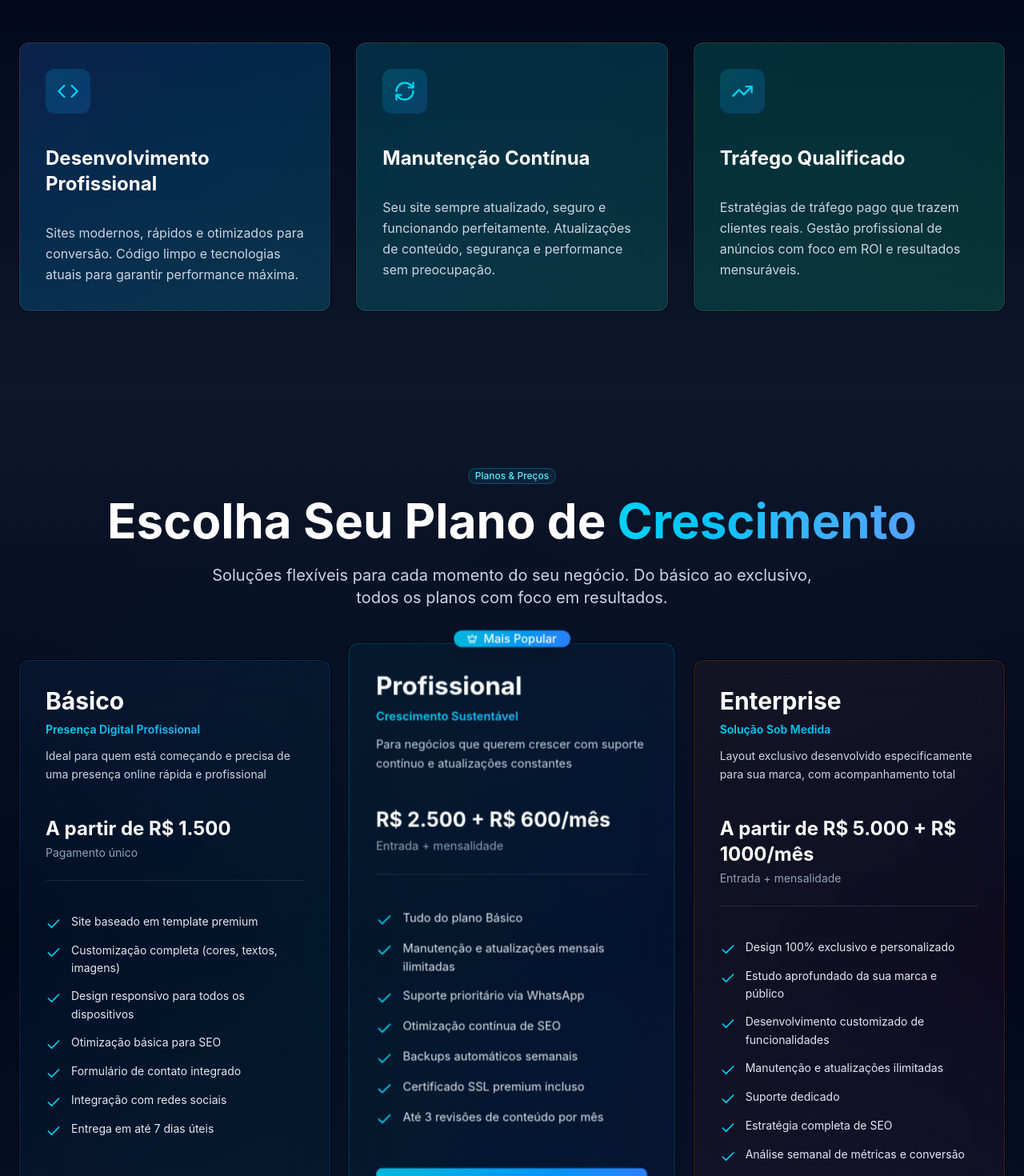
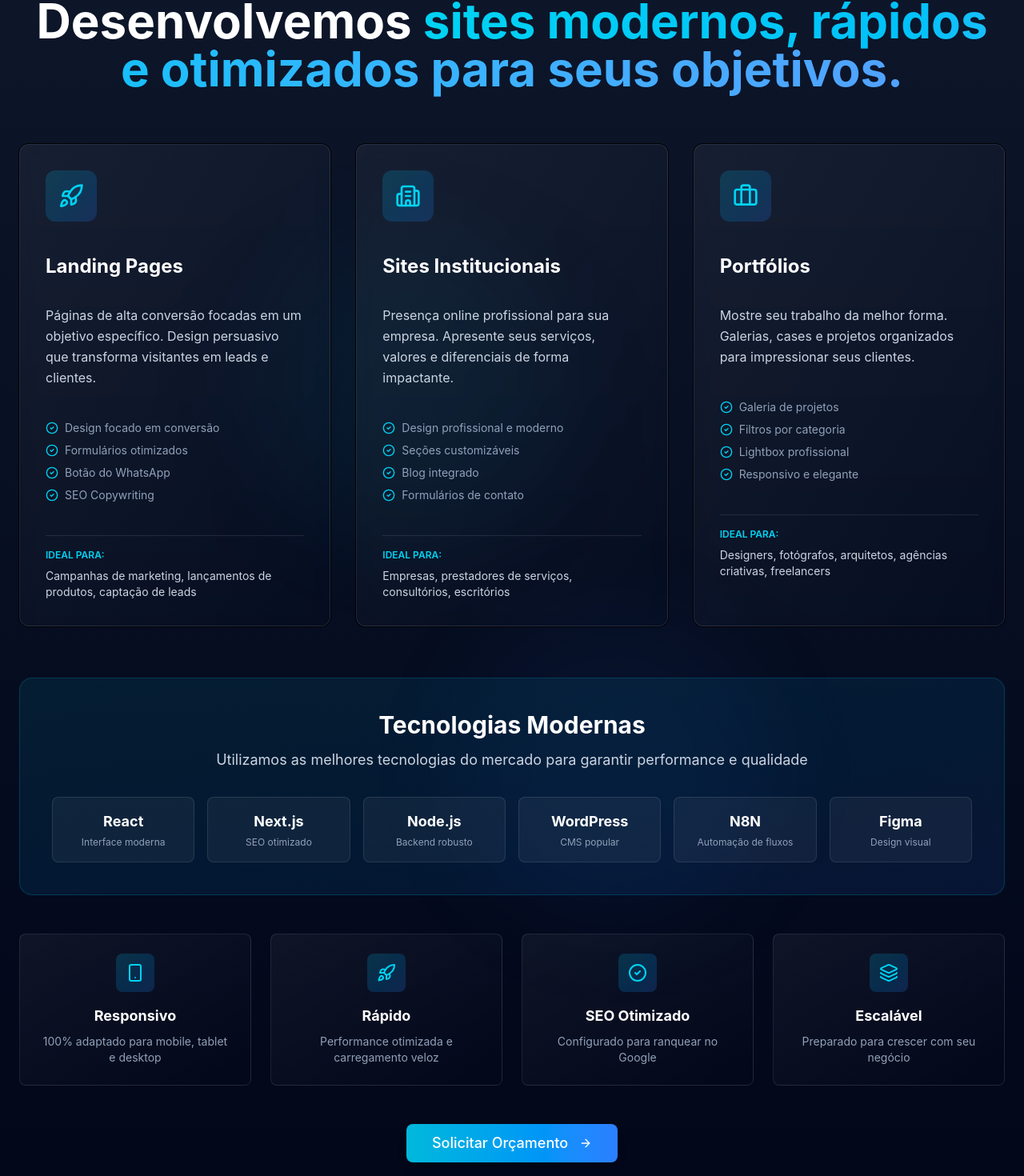
Before and after one commit to GuilhermeJSales/evrixtech1, a Next.js app: page / in a window 1280 px wide. Shown: the part 939-2409 px from the top of the page at 80% size. Built offline with nearby package versions, Linux system fonts and the light colour scheme.

Commit message:
(feat): add  development services section

```diff
--- /dev/null
+++ b/src/app/_components/developmentServices.tsx
@@ -0,0 +1,199 @@
+"use client";
+import {
+  Rocket,
+  ShoppingCart,
+  Building2,
+  Briefcase,
+  Layers,
+  Smartphone,
+  CheckCircle2,
+  ArrowRight,
+  LucideIcon,
+} from "lucide-react";
+import { Badge } from "@/components/ui/badge";
+import { Card } from "@/components/ui/card";
+import { Button } from "@/components/ui/button";
+import { developmentServices } from "@/data/landingData";
+import { DevServicesIcons } from "../types/lading";
+
+const iconMap: Record<DevServicesIcons, LucideIcon> = {
+  Rocket,
+  ShoppingCart,
+  Building2,
+  Briefcase,
+  Layers,
+  Smartphone,
+};
+
+export default function DevelopmentServices() {
+  const handleWhatsAppClick = () => {
+    window.open(
+      "https://wa.me/5511961683295?text=Olá! Gostaria de saber mais sobre desenvolvimento de sites da EvrixTech.",
+      "_blank",
+    );
+  };
+
+  return (
+    <section className="relative overflow-hidden bg-gradient-to-b from-slate-900 to-slate-950 py-12 md:py-24">
+      {/* Background decoration */}
+      <div className="absolute top-1/4 left-1/4 h-96 w-96 rounded-full bg-cyan-500/5 blur-3xl"></div>
+      <div className="absolute right-1/4 bottom-1/4 h-96 w-96 rounded-full bg-blue-500/5 blur-3xl"></div>
+
+      <div className="relative z-10 mx-auto max-w-7xl px-4 sm:px-6">
+        {/* Section header */}
+        <div className="mb-12 text-center md:mb-16">
+          <Badge className="mb-4 border-cyan-500/30 bg-cyan-500/10 text-xs text-cyan-300 sm:text-sm">
+            Desenvolvimento Profissional
+          </Badge>
+          <h2 className="mb-4 px-4 text-3xl font-bold text-white sm:text-4xl md:mb-6 md:text-5xl lg:text-6xl">
+            Desenvolvemos
+            <span className="bg-gradient-to-r from-cyan-400 to-blue-400 bg-clip-text text-transparent">
+              {" "}
+              sites modernos, rápidos e otimizados para seus objetivos.
+            </span>
+          </h2>
+        </div>
+
+        {/* Services grid */}
+        <div className="mb-12 grid gap-6 sm:grid-cols-2 md:mb-16 md:gap-8 lg:grid-cols-3">
+          {developmentServices.map((service, idx) => {
+            const Icon = iconMap[service.icon] || Layers;
+
+            return (
+              <Card
+                key={service.id}
+                className="group border border-white/10 bg-gradient-to-br from-white/5 to-white/0 p-6 backdrop-blur-sm transition-all duration-500 hover:scale-105 hover:border-cyan-500/30 hover:shadow-xl hover:shadow-cyan-500/10 md:p-8"
+              >
+                {/* Icon */}
+                <div className="mb-6 flex h-14 w-14 items-center justify-center rounded-xl bg-gradient-to-br from-cyan-500/20 to-blue-500/20 transition-all duration-300 group-hover:scale-110 group-hover:rotate-3 md:h-16 md:w-16">
+                  <Icon className="h-7 w-7 text-cyan-400 md:h-8 md:w-8" />
+                </div>
+
+                {/* Title */}
+                <h3 className="mb-3 text-xl font-bold text-white transition-colors group-hover:text-cyan-400 md:mb-4 md:text-2xl">
+                  {service.title}
+                </h3>
+
+                {/* Description */}
+                <p className="mb-6 text-sm leading-relaxed text-slate-300 md:text-base">
+                  {service.description}
+                </p>
+
+                {/* Features list */}
+                <div className="mb-6 space-y-2">
+                  {service.features.map((feature, fidx) => (
+                    <div key={fidx} className="flex items-start gap-2">
+                      <CheckCircle2 className="mt-0.5 h-4 w-4 flex-shrink-0 text-cyan-400" />
+                      <span className="text-xs text-slate-400 md:text-sm">
+                        {feature}
+                      </span>
+                    </div>
+                  ))}
+                </div>
+
+                {/* Ideal for badge */}
+                <div className="border-t border-white/10 pt-4">
+                  <p className="mb-2 text-xs font-semibold text-cyan-400">
+                    IDEAL PARA:
+                  </p>
+                  <p className="text-sm text-slate-300">{service.idealFor}</p>
+                </div>
+              </Card>
+            );
+          })}
+        </div>
+
+        {/* Technologies section */}
+        <div className="mb-12 rounded-2xl border border-cyan-500/20 bg-gradient-to-br from-cyan-500/10 to-blue-500/10 p-6 md:p-10">
+          <div className="mb-8 text-center">
+            <h3 className="mb-3 text-2xl font-bold text-white md:text-3xl">
+              Tecnologias Modernas
+            </h3>
+            <p className="text-base text-slate-300 md:text-lg">
+              Utilizamos as melhores tecnologias do mercado para garantir
+              performance e qualidade
+            </p>
+          </div>
+
+          <div className="grid grid-cols-2 gap-4 sm:grid-cols-3 md:grid-cols-4 lg:grid-cols-6">
+            {[
+              { name: "React", desc: "Interface moderna" },
+              { name: "Next.js", desc: "SEO otimizado" },
+              { name: "Node.js", desc: "Backend robusto" },
+              { name: "WordPress", desc: "CMS popular" },
+              { name: "N8N", desc: "Automação de fluxos" },
+              { name: "Figma", desc: "Design visual" },
+            ].map((tech, idx) => (
+              <div
+                key={idx}
+                className="rounded-lg border border-white/10 bg-white/5 p-4 text-center transition-all duration-300 hover:border-cyan-500/30 hover:bg-white/10"
+              >
+                <p className="mb-1 text-base font-bold text-white md:text-lg">
+                  {tech.name}
+                </p>
+                <p className="text-xs text-slate-400">{tech.desc}</p>
+              </div>
+            ))}
+          </div>
+        </div>
+
+        {/* Features grid */}
+        <div className="mb-12 grid gap-6 sm:grid-cols-2 lg:grid-cols-4">
+          {[
+            {
+              icon: Smartphone,
+              title: "Responsivo",
+              desc: "100% adaptado para mobile, tablet e desktop",
+            },
+            {
+              icon: Rocket,
+              title: "Rápido",
+              desc: "Performance otimizada e carregamento veloz",
+            },
+            {
+              icon: CheckCircle2,
+              title: "SEO Otimizado",
+              desc: "Configurado para ranquear no Google",
+            },
+            {
+              icon: Layers,
+              title: "Escalável",
+              desc: "Preparado para crescer com seu negócio",
+            },
+          ].map((feature, idx) => {
+            const Icon = feature.icon;
+            return (
+              <div
+                key={idx}
+                className="rounded-lg border border-white/10 bg-gradient-to-br from-white/5 to-white/0 p-6 text-center"
+              >
+                <div className="mx-auto mb-4 flex h-12 w-12 items-center justify-center rounded-lg bg-gradient-to-br from-cyan-500/20 to-blue-500/20">
+                  <Icon className="h-6 w-6 text-cyan-400" />
+                </div>
+                <h4 className="mb-2 text-lg font-bold text-white">
+                  {feature.title}
+                </h4>
+                <p className="text-sm text-slate-400">{feature.desc}</p>
+              </div>
+            );
+          })}
+        </div>
+
+        {/* CTA */}
+        <div className="text-center">
+          <Button
+            onClick={handleWhatsAppClick}
+            size="lg"
+            className="w-full cursor-pointer border-0 bg-gradient-to-r from-cyan-500 to-blue-500 px-6 py-5 text-base text-white shadow-lg hover:from-cyan-400 hover:to-blue-400 sm:w-auto sm:px-8 sm:py-6 sm:text-lg"
+          >
+            Solicitar Orçamento
+            <ArrowRight className="ml-2 h-4 w-4 sm:h-5 sm:w-5" />
+          </Button>
+          <p className="mt-4 text-sm text-slate-400">
+            Resposta em até 24 horas • Consulta gratuita
+          </p>
+        </div>
+      </div>
+    </section>
+  );
+}
--- a/src/app/page.tsx
+++ b/src/app/page.tsx
@@ -1,3 +1,4 @@
+import DevelopmentServices from "./_components/developmentServices";
 import Hero from "./_components/hero";
 import PricingsPlans from "./_components/princingsPlans";
 import Services from "./_components/services";
@@ -6,8 +7,9 @@ export default function Home() {
   return (
     <>
       <Hero />
+      <DevelopmentServices />
+      <PricingsPlans />
       <Services />
-      <PricingsPlans />
     </>
   );
 }
--- a/src/app/types/lading.ts
+++ b/src/app/types/lading.ts
@@ -41,3 +41,19 @@ export interface Plans {
   popular: boolean;
   color: PlanColors;
 }
+
+export type DevServicesIcons =
+  | "Rocket"
+  | "ShoppingCart"
+  | "Building2"
+  | "Briefcase"
+  | "Layers"
+  | "Smartphone";
+export interface DevServices {
+  id: number;
+  icon: DevServicesIcons;
+  title: string;
+  description: string;
+  features: string[];
+  idealFor: string;
+}
--- a/src/data/landingData.ts
+++ b/src/data/landingData.ts
@@ -1,9 +1,15 @@
-import { HeroData, Plans, ServicesHighlights } from "@/app/types/lading";
+import {
+  DevServices,
+  HeroData,
+  Plans,
+  ServicesHighlights,
+} from "@/app/types/lading";
 
 export const heroData: HeroData = {
   title: "Transforme Sua Presença Digital",
   subtitle: "Desenvolvimento Web Premium + Tráfego Pago",
-  description: "Sites Profissionais que convertem visitantes em clientes...",
+  description:
+    "Sites profissionais que convertem visitantes em clientes. Criação, manutenção contínua e estratégias de tráfego pago para empresas que buscam resultados reais.",
   cta: {
     primary: "Falar com Especialista",
     secondary: "Ver Nossos Planos",
@@ -108,3 +114,50 @@ export const plansData: Plans[] = [
     color: "coral",
   },
 ];
+
+export const developmentServices: DevServices[] = [
+  {
+    id: 1,
+    icon: "Rocket",
+    title: "Landing Pages",
+    description:
+      "Páginas de alta conversão focadas em um objetivo específico. Design persuasivo que transforma visitantes em leads e clientes.",
+    features: [
+      "Design focado em conversão",
+      "Formulários otimizados",
+      "Botão do WhatsApp",
+      "SEO Copywriting",
+    ],
+    idealFor:
+      "Campanhas de marketing, lançamentos de produtos, captação de leads",
+  },
+  {
+    id: 2,
+    icon: "Building2",
+    title: "Sites Institucionais",
+    description:
+      "Presença online profissional para sua empresa. Apresente seus serviços, valores e diferenciais de forma impactante.",
+    features: [
+      "Design profissional e moderno",
+      "Seções customizáveis",
+      "Blog integrado",
+      "Formulários de contato",
+    ],
+    idealFor: "Empresas, prestadores de serviços, consultórios, escritórios",
+  },
+  {
+    id: 3,
+    icon: "Briefcase",
+    title: "Portfólios",
+    description:
+      "Mostre seu trabalho da melhor forma. Galerias, cases e projetos organizados para impressionar seus clientes.",
+    features: [
+      "Galeria de projetos",
+      "Filtros por categoria",
+      "Lightbox profissional",
+      "Responsivo e elegante",
+    ],
+    idealFor:
+      "Designers, fotógrafos, arquitetos, agências criativas, freelancers",
+  },
+];
```
